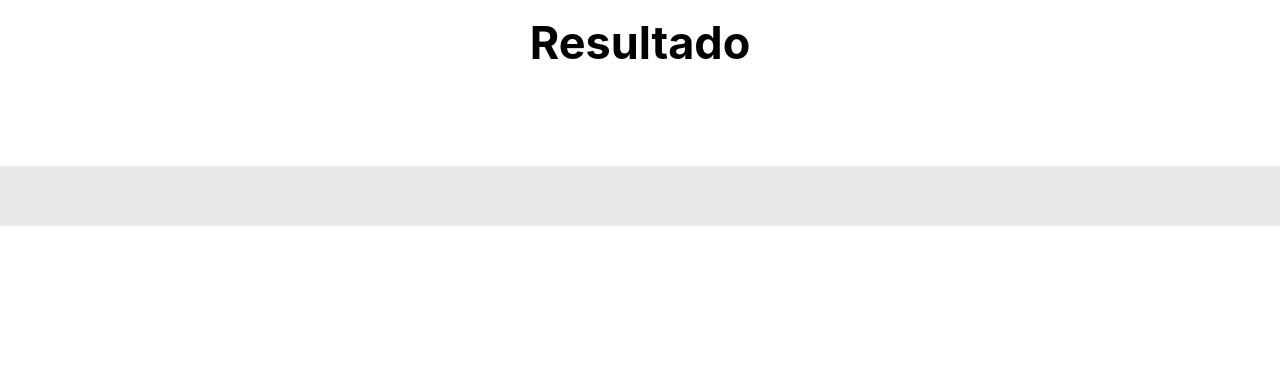
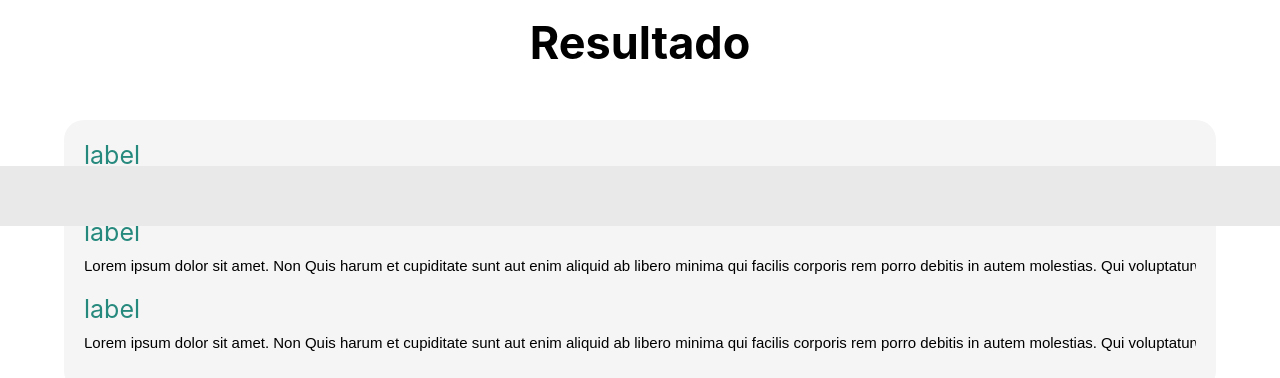
Before and after one commit to higucavalcanti/Destino-Ideal, a React (Create React App) app in the folder frontend/: page / in a window 1280 px wide. Shown: the part 574-952 px from the top of the page. Before the commit the page ends 800 px from the top, so only its background shows below. Built offline with nearby package versions, Linux system fonts and the light colour scheme.

Commit message:
Iniciando Area que aparece os Resultados

```diff
--- a/frontend/src/components/ResultArea/index.jsx
+++ b/frontend/src/components/ResultArea/index.jsx
@@ -5,8 +5,28 @@ export const ResultArea = () => {
       <C.Container>
         <h1>Resultado</h1>
         <C.ResultContainer>
-          {/* aqui coloca o espaço e o que vai receber
-            como reultado da pesquisa do Destino */}
+        <label>
+          label
+          <input
+              type="resultado"
+              value="Lorem ipsum dolor sit amet. Non Quis harum et cupiditate sunt aut enim aliquid ab libero minima qui facilis corporis rem porro debitis in autem molestias. Qui voluptatum illo quo voluptatem iusto At perspiciatis temporibus sit nobis voluptas."
+          />
+      </label>
+      <label>
+          label
+          <input
+              type="resultado"
+              value="Lorem ipsum dolor sit amet. Non Quis harum et cupiditate sunt aut enim aliquid ab libero minima qui facilis corporis rem porro debitis in autem molestias. Qui voluptatum illo quo voluptatem iusto At perspiciatis temporibus sit nobis voluptas."
+          />
+      </label>
+      <label>
+          label
+          <input
+              type="resultado"
+              value="Lorem ipsum dolor sit amet. Non Quis harum et cupiditate sunt aut enim aliquid ab libero minima qui facilis corporis rem porro debitis in autem molestias. Qui voluptatum illo quo voluptatem iusto At perspiciatis temporibus sit nobis voluptas."
+          />
+      </label>
+      {/*DEPOIS TEM QUE COMPONENTIZAR ISSO KKKKK*/}
         </C.ResultContainer>
       </C.Container>
     )
--- a/frontend/src/components/ResultArea/styles.js
+++ b/frontend/src/components/ResultArea/styles.js
@@ -12,4 +12,31 @@ export const Container = styled.div`
 `;
 
 export const ResultContainer = styled.div`
+    background-color: #F5F5F5;
+    margin-top: 10px;
+    border-radius: 20px;
+    padding: 20px;
+    margin-top: 50px;
+
+
+    label {
+        font-family: 'Inter';
+        color: #26897D;
+        font-size: 25px;
+        display: block;
+        margin-bottom: 20px;
+
+        input {
+            background-color: #F5F5F5;
+            display: block;
+            margin-top: 10px;
+            box-sizing: border-box;
+            width: 100%;
+            border: none;
+            border-radius: 10px;
+            color: #000;
+            outline: none;
+            font-size: 15px;
+        }
+    }
 `;
```
